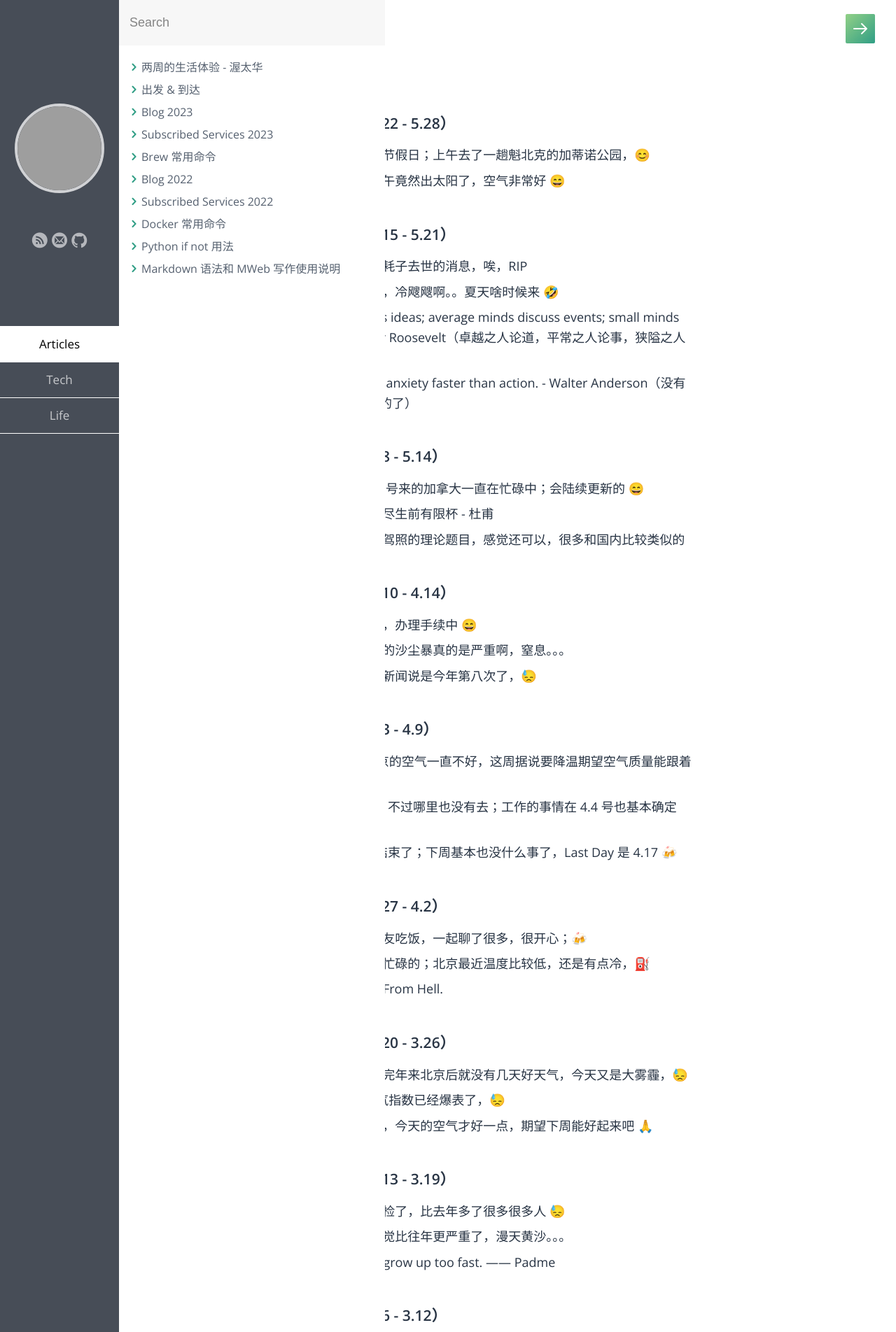
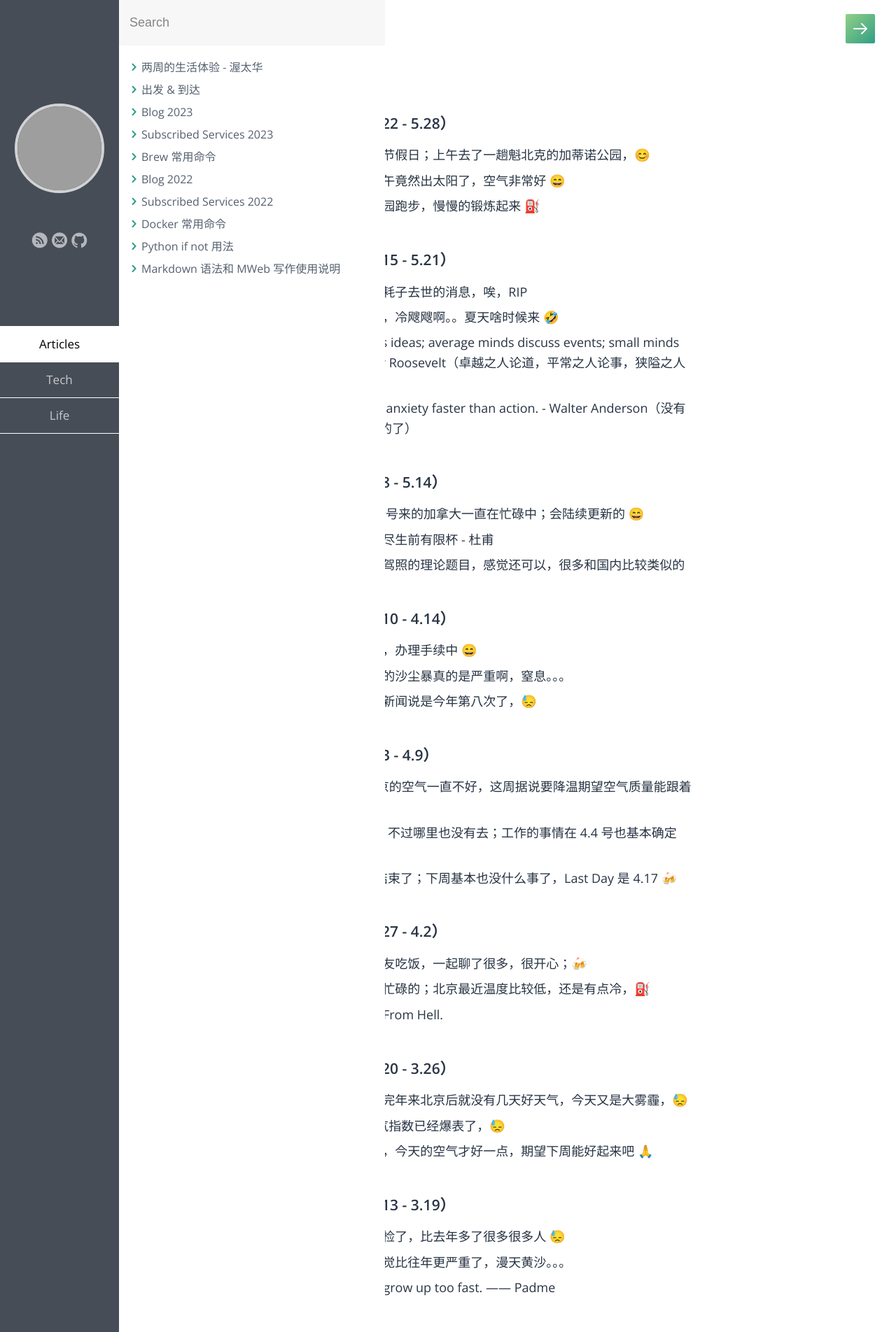
Before and after one commit to samxupeiran/samxupeiran.github.io, a Jekyll site: the page built from _posts/life/2023-01-03-my-blog.md, in a window 1280 px wide. Shown: the top 1904 px of the page at 70% size. Built offline with Jekyll 4.4.1, drawn with Linux system fonts in a browser that asks for light colours; some web fonts are replaced; grey boxes are pictures that could not be loaded.

Commit message:
feat: add weekly blog 5.25

```diff
--- a/_posts/life/2023-01-03-my-blog.md
+++ b/_posts/life/2023-01-03-my-blog.md
@@ -9,6 +9,7 @@ tags: Blog
 - ### 2023 年 5 月 第 4 周（5.22 - 5.28）
      - 5.22 今天是加拿大的法定节假日；上午去了一趟魁北克的加蒂诺公园，😊
      - 5.24 上午一直在下雨，下午竟然出太阳了，空气非常好 😄
+     - 5.25 今天开始在附近的公园跑步，慢慢的锻炼起来 ⛽️
 
 - ### 2023 年 5 月 第 3 周（5.15 - 5.21）
      - 5.15 今天上午看到左耳朵耗子去世的消息，唉，RIP
```
